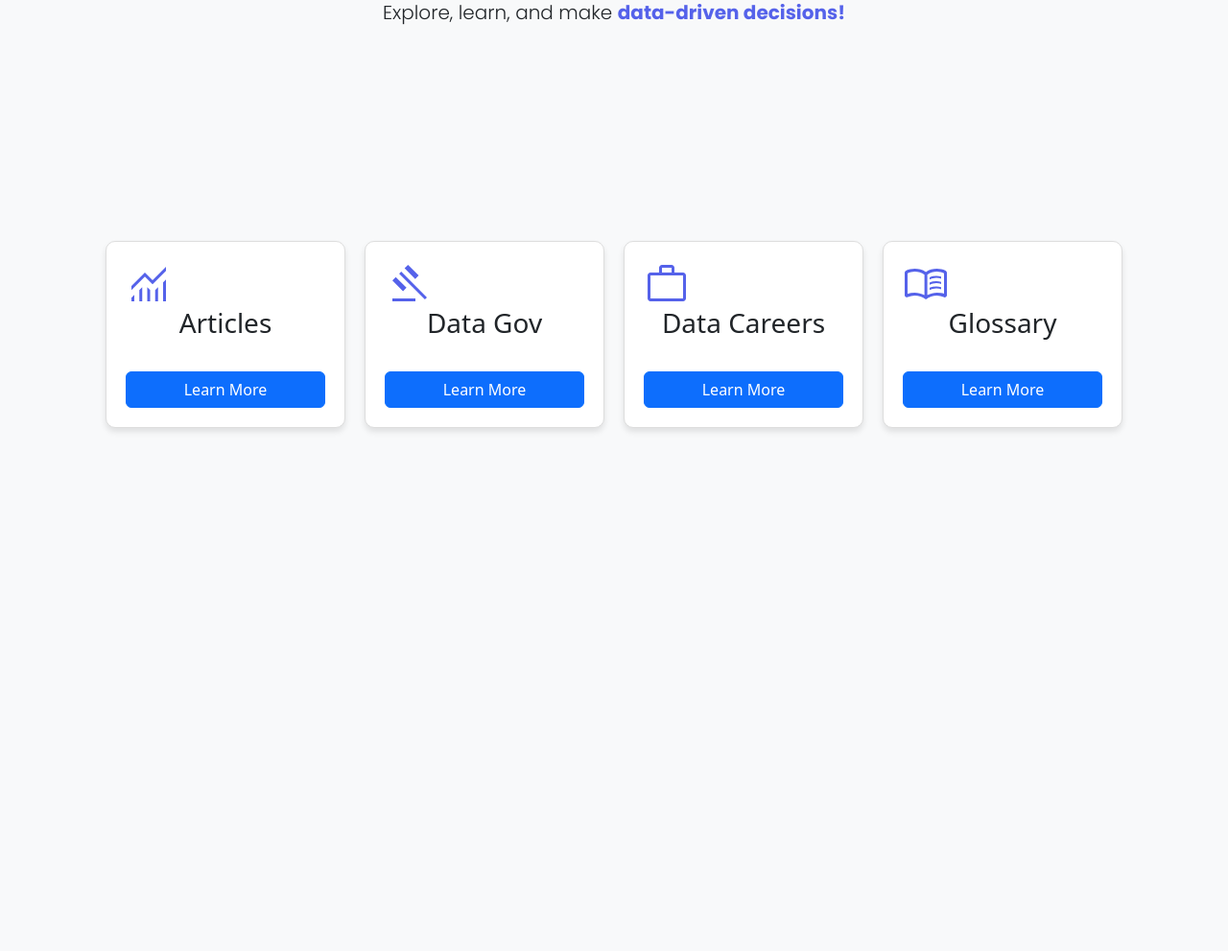
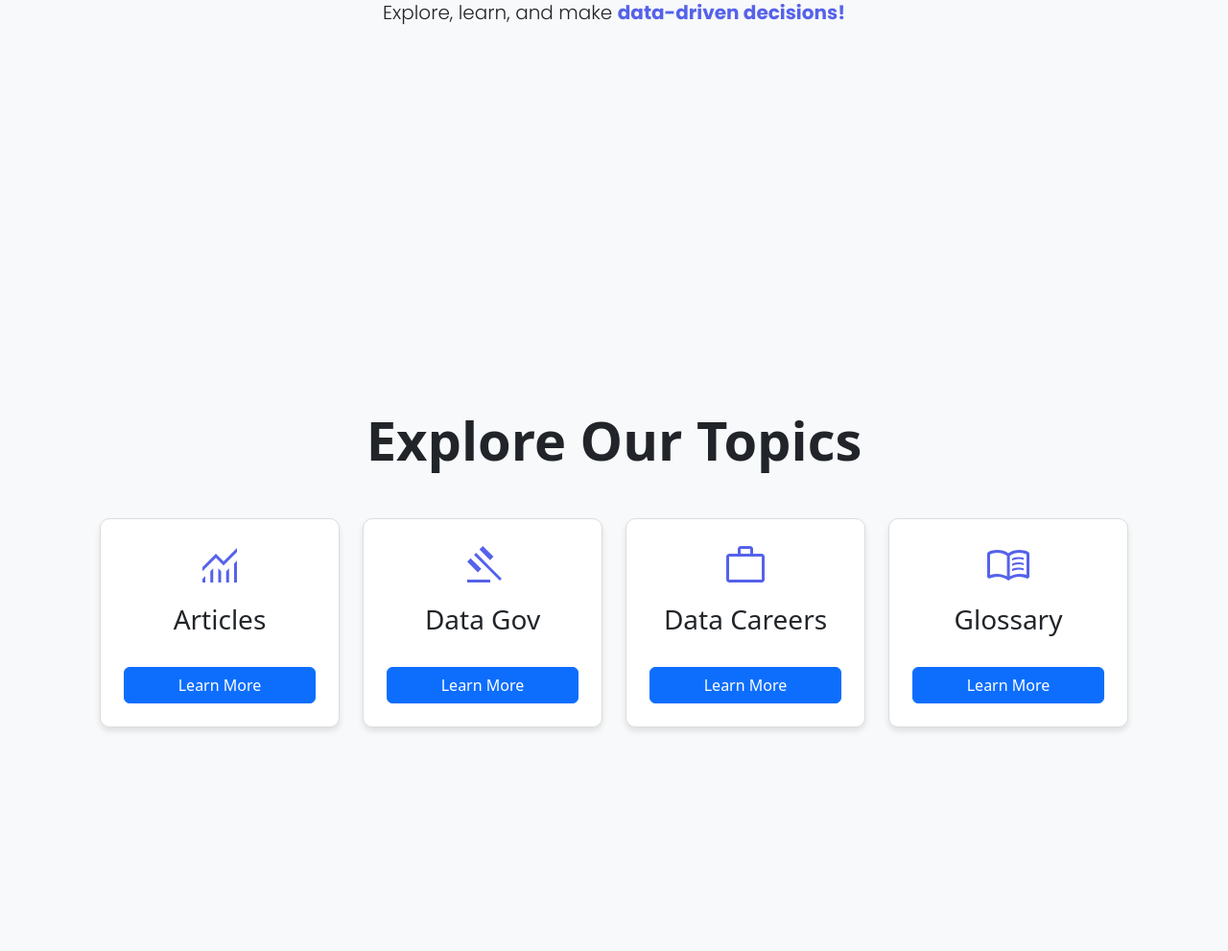
Before and after one commit to flohms18/DataForge, a Django app: page /datapro/ in a window 1280 px wide. Shown: the part 751-1742 px from the top of the page at 96% size. Before the commit the page ends 1201 px from the top, so only its background shows below. Run offline with Django 5.2, Linux system fonts and the light colour scheme; some libraries are stand-ins or nearby versions.

Commit message:
Update index.html

```diff
--- a/datapro/templates/datapro/index.html
+++ b/datapro/templates/datapro/index.html
@@ -42,26 +42,52 @@
             <span class="dv-content">navigate the world of data with confidence.</span> <br>Explore, learn, and make <span class="dv-content">data-driven decisions!</span></p>
     </section>
 
-    <section class="cards-section">
-        <div class="cards-container">
-            <div class="card">
-                <svg xmlns="http://www.w3.org/2000/svg" height="48px" viewBox="0 -960 960 960" width="48px" fill="#5562EA"><path d="M120-120v-76l60-60v136h-60Zm165 0v-236l60-60v296h-60Zm165 0v-296l60 61v235h-60Zm165 0v-235l60-60v295h-60Zm165 0v-396l60-60v456h-60ZM120-356v-85l280-278 160 160 280-281v85L560-474 400-634 120-356Z"/></svg>                <h3>Articles</h3>
+    <section class="cards-section d-flex flex-column align-items-center justify-content-center vh-100 text-center">
+        <h2 class="section-title display-4 fw-bold mb-5">Explore Our Topics</h2>
+        <div class="cards-container d-flex flex-wrap justify-content-center gap-4">
+            <div class="card p-4 text-center">
+                <div class="d-flex justify-content-center">
+                    <svg xmlns="http://www.w3.org/2000/svg" height="48px" viewBox="0 -960 960 960" width="48px" fill="#5562EA">
+                        <path d="M120-120v-76l60-60v136h-60Zm165 0v-236l60-60v296h-60Zm165 0v-296l60 61v235h-60Zm165 0v-235l60-60v295h-60Zm165 0v-396l60-60v456h-60ZM120-356v-85l280-278 160 160 280-281v85L560-474 400-634 120-356Z"/>
+                    </svg>
+                </div>
+                <h3 class="mt-3">Articles</h3>
                 <button class="btn btn-primary">Learn More</button>
             </div>
-            <div class="card">
-                <svg xmlns="http://www.w3.org/2000/svg" height="48px" viewBox="0 -960 960 960" width="48px" fill="#5562EA"><path d="M160-120v-60h480v60H160Zm222-212L160-554l70-72 224 222-72 72Zm254-254L414-810l72-70 222 222-72 72Zm202 426L302-696l42-42 536 536-42 42Z"/></svg>                <h3>Data Gov</h3>
+
+            <div class="card p-4 text-center">
+                <div class="d-flex justify-content-center">
+                    <svg xmlns="http://www.w3.org/2000/svg" height="48px" viewBox="0 -960 960 960" width="48px" fill="#5562EA">
+                        <path d="M160-120v-60h480v60H160Zm222-212L160-554l70-72 224 222-72 72Zm254-254L414-810l72-70 222 222-72 72Zm202 426L302-696l42-42 536 536-42 42Z"/>
+                    </svg>
+                </div>
+                <h3 class="mt-3">Data Gov</h3>
                 <button class="btn btn-primary">Learn More</button>
             </div>
-            <div class="card">
-                <svg xmlns="http://www.w3.org/2000/svg" height="48px" viewBox="0 -960 960 960" width="48px" fill="#5562EA"><path d="M140-120q-24 0-42-18t-18-42v-480q0-24 18-42t42-18h180v-100q0-24 18-42t42-18h200q24 0 42 18t18 42v100h180q24 0 42 18t18 42v480q0 24-18 42t-42 18H140Zm0-60h680v-480H140v480Zm240-540h200v-100H380v100ZM140-180v-480 480Z"/></svg>                <h3>Data Careers</h3>
+
+            <div class="card p-4 text-center">
+                <div class="d-flex justify-content-center">
+                    <svg xmlns="http://www.w3.org/2000/svg" height="48px" viewBox="0 -960 960 960" width="48px" fill="#5562EA">
+                        <path d="M140-120q-24 0-42-18t-18-42v-480q0-24 18-42t42-18h180v-100q0-24 18-42t42-18h200q24 0 42 18t18 42v100h180q24 0 42 18t18 42v480q0 24-18 42t-42 18H140Zm0-60h680v-480H140v480Zm240-540h200v-100H380v100ZM140-180v-480 480Z"/>
+                    </svg>
+                </div>
+                <h3 class="mt-3">Data Careers</h3>
                 <button class="btn btn-primary">Learn More</button>
             </div>
-            <div class="card">
-                <svg xmlns="http://www.w3.org/2000/svg" height="48px" viewBox="0 -960 960 960" width="48px" fill="#5562EA"><path d="M560-574v-48q33-14 67.5-21t72.5-7q26 0 51 4t49 10v44q-24-9-48.5-13.5T700-610q-38 0-73 9.5T560-574Zm0 220v-49q33-13.5 67.5-20.25T700-430q26 0 51 4t49 10v44q-24-9-48.5-13.5T700-390q-38 0-73 9t-67 27Zm0-110v-48q33-14 67.5-21t72.5-7q26 0 51 4t49 10v44q-24-9-48.5-13.5T700-500q-38 0-73 9.5T560-464ZM248-300q53.57 0 104.28 12.5Q403-275 452-250v-427q-45-30-97.62-46.5Q301.76-740 248-740q-38 0-74.5 9.5T100-707v434q31-14 70.5-20.5T248-300Zm264 50q50-25 98-37.5T712-300q38 0 78.5 6t69.5 16v-429q-34-17-71.82-25-37.82-8-76.18-8-54 0-104.5 16.5T512-677v427Zm-30 90q-51-38-111-58.5T248-239q-36.54 0-71.77 9T106-208q-23.1 11-44.55-3Q40-225 40-251v-463q0-15 7-27.5T68-761q42-20 87.39-29.5 45.4-9.5 92.61-9.5 63 0 122.5 17T482-731q51-35 109.5-52T712-800q46.87 0 91.93 9.5Q849-781 891-761q14 7 21.5 19.5T920-714v463q0 27.89-22.5 42.45Q875-194 853-208q-34-14-69.23-22.5Q748.54-239 712-239q-63 0-121 21t-109 58ZM276-489Z"/></svg>                <h3>Glossary</h3>
+
+            <div class="card p-4 text-center">
+                <div class="d-flex justify-content-center">
+                    <svg xmlns="http://www.w3.org/2000/svg" height="48px" viewBox="0 -960 960 960" width="48px" fill="#5562EA">
+                        <path d="M560-574v-48q33-14 67.5-21t72.5-7q26 0 51 4t49 10v44q-24-9-48.5-13.5T700-610q-38 0-73 9.5T560-574Zm0 220v-49q33-13.5 67.5-20.25T700-430q26 0 51 4t49 10v44q-24-9-48.5-13.5T700-390q-38 0-73 9t-67 27Zm0-110v-48q33-14 67.5-21t72.5-7q26 0 51 4t49 10v44q-24-9-48.5-13.5T700-500q-38 0-73 9.5T560-464ZM248-300q53.57 0 104.28 12.5Q403-275 452-250v-427q-45-30-97.62-46.5Q301.76-740 248-740q-38 0-74.5 9.5T100-707v434q31-14 70.5-20.5T248-300Zm264 50q50-25 98-37.5T712-300q38 0 78.5 6t69.5 16v-429q-34-17-71.82-25-37.82-8-76.18-8-54 0-104.5 16.5T512-677v427Zm-30 90q-51-38-111-58.5T248-239q-36.54 0-71.77 9T106-208q-23.1 11-44.55-3Q40-225 40-251v-463q0-15 7-27.5T68-761q42-20 87.39-29.5 45.4-9.5 92.61-9.5 63 0 122.5 17T482-731q51-35 109.5-52T712-800q46.87 0 91.93 9.5Q849-781 891-761q14 7 21.5 19.5T920-714v463q0 27.89-22.5 42.45Q875-194 853-208q-34-14-69.23-22.5Q748.54-239 712-239q-63 0-121 21t-109 58ZM276-489Z"/>
+                    </svg>
+                </div>
+                <h3 class="mt-3">Glossary</h3>
                 <button class="btn btn-primary">Learn More</button>
             </div>
         </div>
     </section>
+
+
 
 <footer></footer>
 
```
